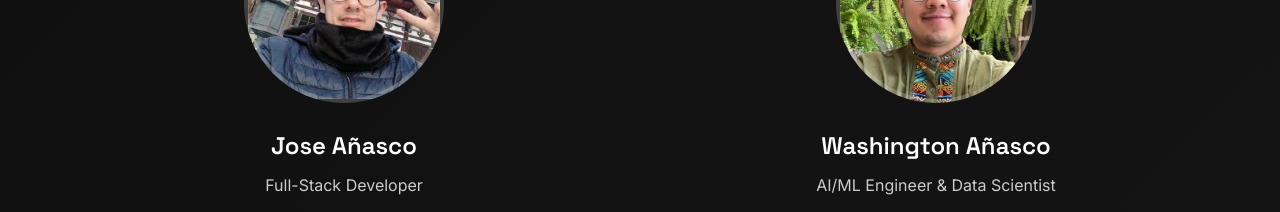
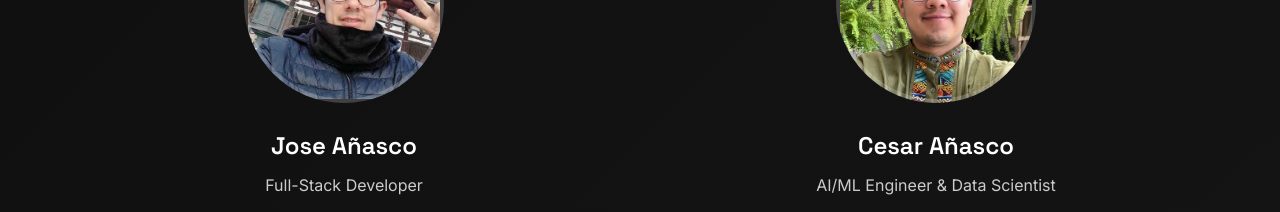
Before and after one commit to merongivian/devduo.github.io, a plain HTML site: page index.html in a window 1280 px wide. Shown: the part 1780-1992 px from the top of the page. Drawn offline with Linux system fonts and the light colour scheme.

Commit message:
Update index.html

```diff
--- a/index.html
+++ b/index.html
@@ -714,7 +714,7 @@
             </div>
             <div class="team-member fade-in">
                 <div class="member-image washington"></div>
-                <h3 class="member-name">Washington Añasco</h3>
+                <h3 class="member-name">Cesar Añasco</h3>
                 <p class="member-role">AI/ML Engineer & Data Scientist</p>
                 <p>Master's degree in Machine Learning and Data Mining with specialized expertise in AI model development, large language models, and cloud architecture. Expert in Python, JavaScript, React, and building custom GPT-based chatbots with domain adaptation and prompt engineering.</p>
 
```
